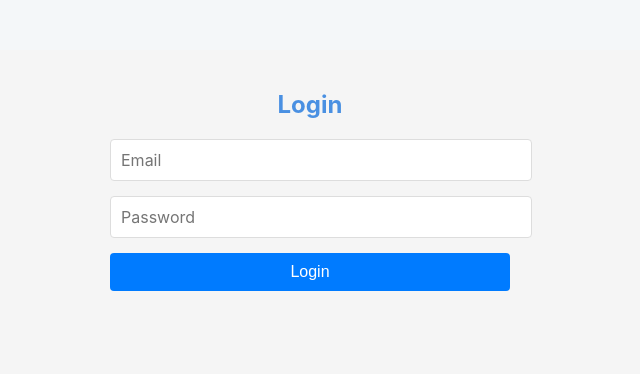
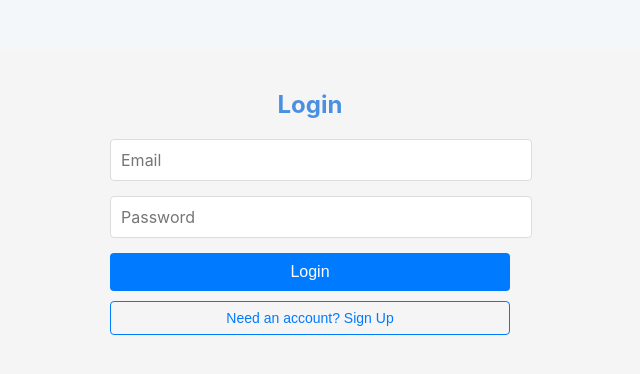
Before and after one commit to Mehboobiqbal-dev/Multi-Cloud-AI-Management-Agent, a React (Create React App) app in the folder multi-cloud-agent/frontend/: page / in a window 1280 px wide. Shown: the top 374 px of the page, without its empty margins (330-970 px from the left). Built offline with nearby package versions, Linux system fonts and the light colour scheme.

Commit message:
Fix CORS configuration and frontend React Router issues

```diff
--- a/multi-cloud-agent/frontend/src/App.js
+++ b/multi-cloud-agent/frontend/src/App.js
@@ -10,19 +10,38 @@ const api = axios.create({
 });
 
 // Simple components without routing for now
-const LoginForm = ({ onLogin }) => {
+const LoginForm = ({ onLogin, onSignup }) => {
   const [email, setEmail] = useState('');
   const [password, setPassword] = useState('');
+  const [name, setName] = useState('');
+  const [isSignup, setIsSignup] = useState(false);
 
   const handleSubmit = (e) => {
     e.preventDefault();
-    onLogin({ email, password });
+    if (isSignup) {
+      onSignup({ email, password, name });
+    } else {
+      onLogin({ email, password });
+    }
   };
 
   return (
     <div style={{ maxWidth: '400px', margin: '50px auto', padding: '20px' }}>
-      <h2>Login</h2>
+      <h2>{isSignup ? 'Sign Up' : 'Login'}</h2>
       <form onSubmit={handleSubmit}>
+        {isSignup && (
+          <div style={{ marginBottom: '15px' }}>
+            <input
+              type="text"
+              placeholder="Full Name"
+              value={name}
+              onChange={(e) => setName(e.target.value)}
+              style={{ width: '100%', padding: '10px', fontSize: '16px' }}
+              autoComplete="name"
+              required={isSignup}
+            />
+          </div>
+        )}
         <div style={{ marginBottom: '15px' }}>
           <input
             type="email"
@@ -55,12 +74,28 @@ const LoginForm = ({ onLogin }) => {
             color: 'white',
             border: 'none',
             borderRadius: '4px',
-            cursor: 'pointer'
+            cursor: 'pointer',
+            marginBottom: '10px'
           }}
         >
-          Login
+          {isSignup ? 'Sign Up' : 'Login'}
         </button>
       </form>
+      <button
+        onClick={() => setIsSignup(!isSignup)}
+        style={{
+          width: '100%',
+          padding: '8px',
+          fontSize: '14px',
+          backgroundColor: 'transparent',
+          color: '#007bff',
+          border: '1px solid #007bff',
+          borderRadius: '4px',
+          cursor: 'pointer'
+        }}
+      >
+        {isSignup ? 'Already have an account? Login' : 'Need an account? Sign Up'}
+      </button>
     </div>
   );
 };
@@ -163,6 +198,22 @@ function App() {
     }
   };
 
+  const handleSignup = async (userData) => {
+    try {
+      console.log('Signup attempt:', userData);
+
+      const response = await api.post('/signup', userData);
+
+      if (response.data) {
+        alert('Account created successfully! Please login.');
+        console.log('Signup successful:', response.data);
+      }
+    } catch (error) {
+      console.error('Signup failed:', error);
+      alert('Signup failed. Please try again.');
+    }
+  };
+
   const handleLogout = () => {
     setUser(null);
     localStorage.removeItem('token');
@@ -188,7 +239,7 @@ function App() {
       {user ? (
         <Dashboard user={user} onLogout={handleLogout} />
       ) : (
-        <LoginForm onLogin={handleLogin} />
+        <LoginForm onLogin={handleLogin} onSignup={handleSignup} />
       )}
     </div>
   );
```
Also changed, not shown: 1 other file (tests, documents, lock files or other folders).
